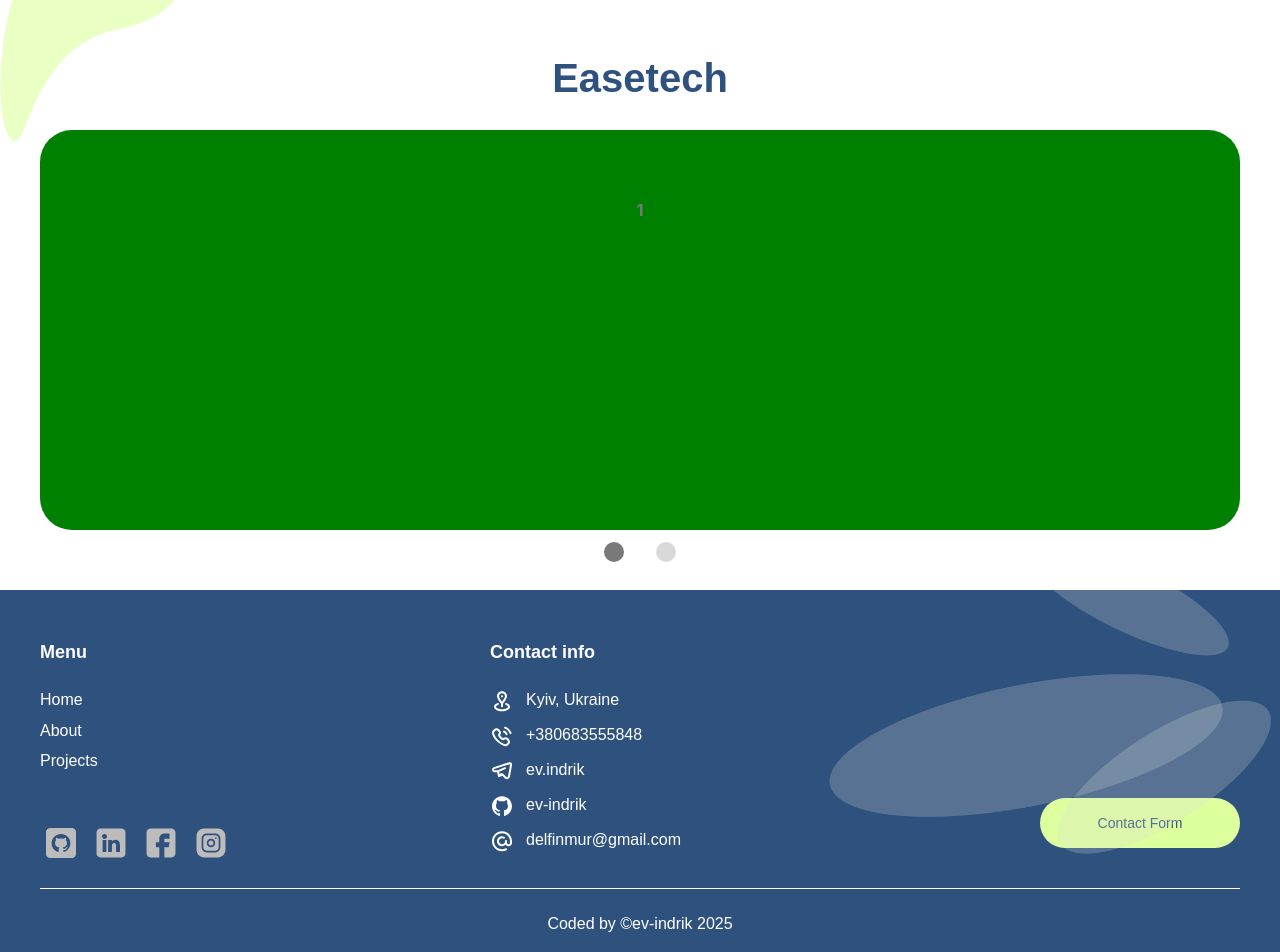
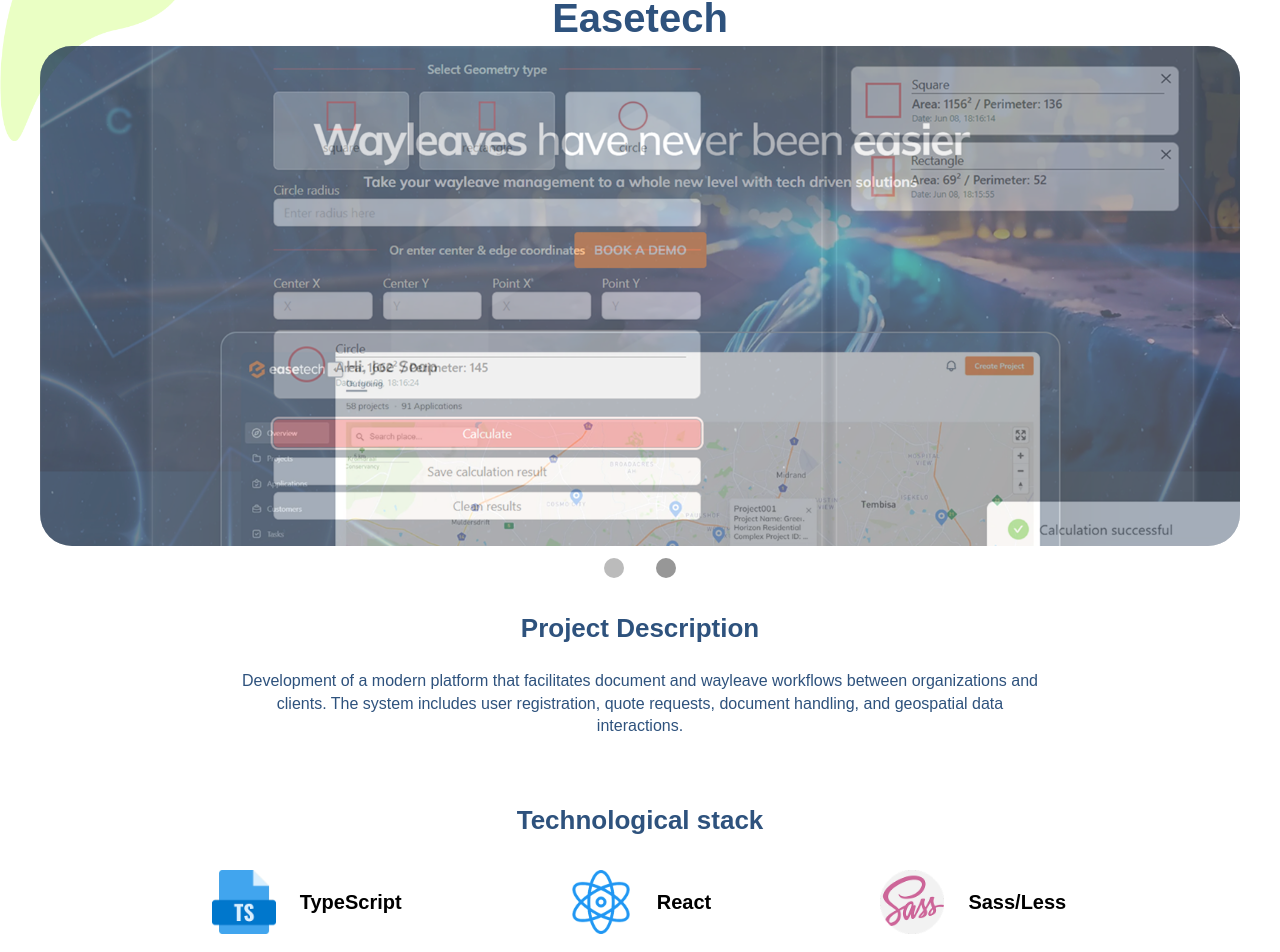
Before and after one commit to ev-indrik/my-portfolio, a React (Vite) app: page /project-page in a window 1280 px wide. Shown: the part 160-1112 px from the top of the page. Built offline with nearby package versions, Linux system fonts and the light colour scheme.

Commit message:
WIP: ProjectPage.tsx, add TechLogoItem, add styles corrections

```diff
--- a/src/components/icon/SvgIcon.tsx
+++ b/src/components/icon/SvgIcon.tsx
@@ -17,8 +17,10 @@
 import Tel from './icons/tel.svg?react'
 import Pdf from './icons/pdf.svg?react'
 import LittleWhale from './icons/little-whale.svg?react'
+import TickedSquare from './icons/ticked-square.svg?react'
 
-export type IconTypes = 'main-whale'
+export type IconTypes =
+    'main-whale'
     | 'menu-home'
     | 'menu-about'
     | 'menu-projects'
@@ -35,10 +37,12 @@
     | 'tel'
     | 'pdf'
     | 'little-whale'
+    | 'ticked-square'
 
 // type IconColor = 'green' | 'red'
 
 const icons: { [key: string]: FC<SVGProps<SVGSVGElement>> } = {
+    'ticked-square': TickedSquare,
     'little-whale': LittleWhale,
     'pdf': Pdf,
     'main-whale': MainWhale,
--- /dev/null
+++ b/src/components/tech-logo-item/TechLogoItem.scss
@@ -0,0 +1,18 @@
+.tech-pair-wrapper {
+  display: flex;
+  align-items: center;
+  justify-content: center;
+  width: 100%;
+
+  .tech-logo-wrapper {
+    width: 64px;
+    height: 64px;
+    margin-right: 24px;
+
+    img {
+      width: 100%;
+      height: 100%;
+      object-fit: cover;
+    }
+  }
+}
--- /dev/null
+++ b/src/components/tech-logo-item/TechLogoItem.tsx
@@ -0,0 +1,57 @@
+import './TechLogoItem.scss'
+
+import type {FC} from 'react';
+
+import WebsiteTypography from "@/components/website-typography/WebsiteTypography";
+const {Title} = WebsiteTypography
+
+import antdImg from '../../pages/about/sections/hard-skills/hard-skill-card/logos/antd.png';
+import cssImg from '../../pages/about/sections/hard-skills/hard-skill-card/logos/css.png';
+import htmlImg from '../../pages/about/sections/hard-skills/hard-skill-card/logos/html.png';
+import jsImg from '../../pages/about/sections/hard-skills/hard-skill-card/logos/js.png';
+import reactImg from '../../pages/about/sections/hard-skills/hard-skill-card/logos/react.png';
+import sassImg from '../../pages/about/sections/hard-skills/hard-skill-card/logos/sass.png';
+import strapiImg from '../../pages/about/sections/hard-skills/hard-skill-card/logos/strapi.png';
+import tsImg from '../../pages/about/sections/hard-skills/hard-skill-card/logos/ts.png';
+
+type TechImageKey =
+    | 'antdImg'
+    | 'cssImg'
+    | 'htmlImg'
+    | 'jsImg'
+    | 'reactImg'
+    | 'sassImg'
+    | 'strapiImg'
+    | 'tsImg';
+
+const techImages: Record<TechImageKey, string> = {
+    antdImg,
+    cssImg,
+    htmlImg,
+    jsImg,
+    reactImg,
+    sassImg,
+    strapiImg,
+    tsImg,
+};
+
+type LogoTitle = 'AntDesign' | 'Sass/Less' | 'HTML' | 'JavaScript' | 'React' | 'CSS' | 'Strapi' | 'TypeScript';
+
+type TechContent = {
+    logoKey: TechImageKey;
+    title: LogoTitle;
+}
+
+const TechLogoItem: FC<TechContent> = ({logoKey, title}) => {
+    console.log(logoKey) // 'tsImg'
+    return (
+        <div className={'tech-pair-wrapper'}>
+            <div className={'tech-logo-wrapper'}>
+                <img src={techImages[logoKey]} alt={"tech logo"}/>
+            </div>
+            <Title level={4}>{title}</Title>
+        </div>
+    );
+};
+
+export default TechLogoItem;
--- a/src/components/website-typography/WebsiteTypography.scss
+++ b/src/components/website-typography/WebsiteTypography.scss
@@ -89,6 +89,7 @@
 
   h4.ant-typography {
     font-size: 20px;
+    font-weight: 700;
   }
 
   h5.ant-typography {
--- a/src/pages/about/sections/hard-skills/hard-skill-card/HardSkillCard.tsx
+++ b/src/pages/about/sections/hard-skills/hard-skill-card/HardSkillCard.tsx
@@ -28,9 +28,7 @@
                 <div className={'content-alone-logo-wrapper'} style={{width: '100%'}}>
 
                     <div className={'skill-title-box'}>
-                        <Title
-                            level={3}
-                        >
+                        <Title level={3}>
                             {title}
                         </Title>
                     </div>
--- a/src/pages/project-page/ProjectPage.scss
+++ b/src/pages/project-page/ProjectPage.scss
@@ -2,26 +2,32 @@
 
 .project-page-wrapper {
   position: relative;
-  padding: 60px 0 60px;
+  padding: 0 0 60px;
   z-index: 2;
 
   .slider-item-wrapper {
     display: flex;
     align-items: center;
-    height:400px;
+    height: 500px;
     color: #797979;
     line-height: 160px;
     text-align: center;
-    background: green;
+    background: transparent;
     border-radius: 32px;
     overflow: hidden;
+
+    img {
+    width: 100%;
+    height: 100%;
+    object-fit: cover;
+    }
   }
 }
 
-
-// Carousel styles
+//===>> Carousel styles
 
 .ant-carousel {
+  cursor: pointer;
 
   .slick-slider {
 
--- a/src/pages/project-page/ProjectPage.tsx
+++ b/src/pages/project-page/ProjectPage.tsx
@@ -1,10 +1,15 @@
 import type {FC} from 'react';
 import './ProjectPage.scss'
-import {Row, Carousel} from "antd";
+import {Row, Carousel, Col} from "antd";
 
 import WebsiteTypography from "@/components/website-typography/WebsiteTypography";
 
 const {Title, Paragraph} = WebsiteTypography;
+
+import img1 from '../projects/sections/projects-gallery/images/easetech.png'
+import img2 from '../projects/sections/projects-gallery/images/geo-calc.png'
+
+import TechLogoItem from "@/components/tech-logo-item/TechLogoItem";
 
 const ProjectPage: FC = () => {
 
@@ -12,21 +17,63 @@
         <div className={'project-page-wrapper'}>
             <div className={'container'}>
 
-                <Row justify={'center'} style={{paddingBottom: 24}}>
+                <Row justify={'center'}>
                     <Title level={2} color={'primary'}>{'Easetech'}</Title>
                 </Row>
 
                 <Carousel
-                    // autoplay
+                    effect="fade"
+                    autoplay
+                    autoplaySpeed={5000}
                 >
                     <div className={'slider-item-wrapper'}>
-                        <h3>1</h3>
+                        <img src={img1} alt=""/>
                     </div>
                     <div className={'slider-item-wrapper'}>
-                        <h3>2</h3>
+                        <img src={img2} alt=""/>
                     </div>
                 </Carousel>
 
+                <Row justify={'center'} style={{paddingTop: 64}}>
+                    <Col span={10} style={{paddingBottom: 24}}>
+                        <Title level={3} color={'primary'} centered>{'Project Description'}</Title>
+                    </Col>
+                    <Col span={16}>
+                            <Paragraph centered color={'primary'}>{'Development of a modern platform that facilitates document and wayleave workflows between organizations and clients. The system includes user registration, quote requests, document handling, and geospatial data interactions.'}</Paragraph>
+                    </Col>
+                </Row>
+
+                <Row justify={'center'} style={{paddingTop: 64}}>
+                    <Col span={16}>
+                        <Title level={3} centered color={'primary'}>{'Technological stack'}</Title>
+                    </Col>
+                    <Col span={20} style={{paddingTop: 32}}>
+                        <Row justify={'center'}>
+                            <Col span={8}>
+                                <TechLogoItem logoKey={'tsImg'} title={'TypeScript'}/>
+                            </Col>
+                            <Col span={8}>
+                                <TechLogoItem logoKey={'reactImg'} title={'React'} />
+                            </Col>
+                            <Col span={8}>
+                                <TechLogoItem logoKey={'sassImg'} title={'Sass/Less'}/>
+                            </Col>
+                        </Row>
+                    </Col>
+                </Row>
+
+
+                <Row justify={'center'} style={{paddingTop: 64}}>
+                    <Col span={16}>
+                        <Title level={3} centered color={'primary'}>{'Main Features'}</Title>
+                    </Col>
+
+                    <Col span={20} style={{paddingTop: 32}}>
+                        <Row justify={'center'}>
+
+                        </Row>
+                    </Col>
+                </Row>
             </div>
         </div>
     );
```
Also changed, not shown: src/components/icon/icons/ticked-square.svg (added).
